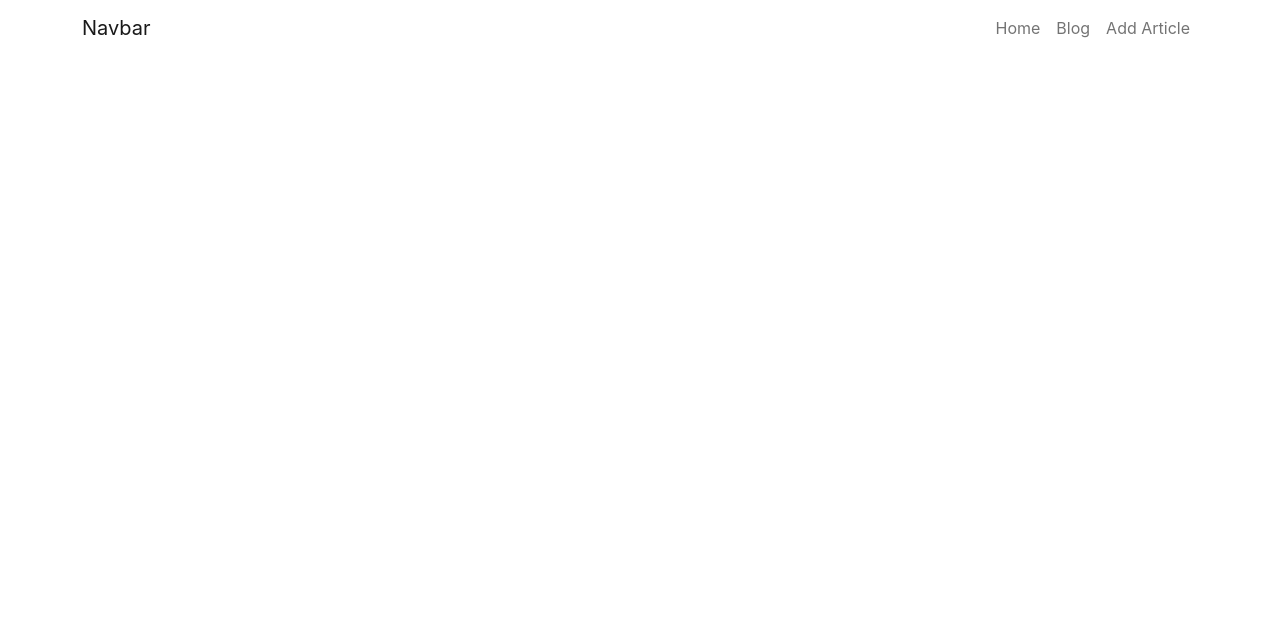
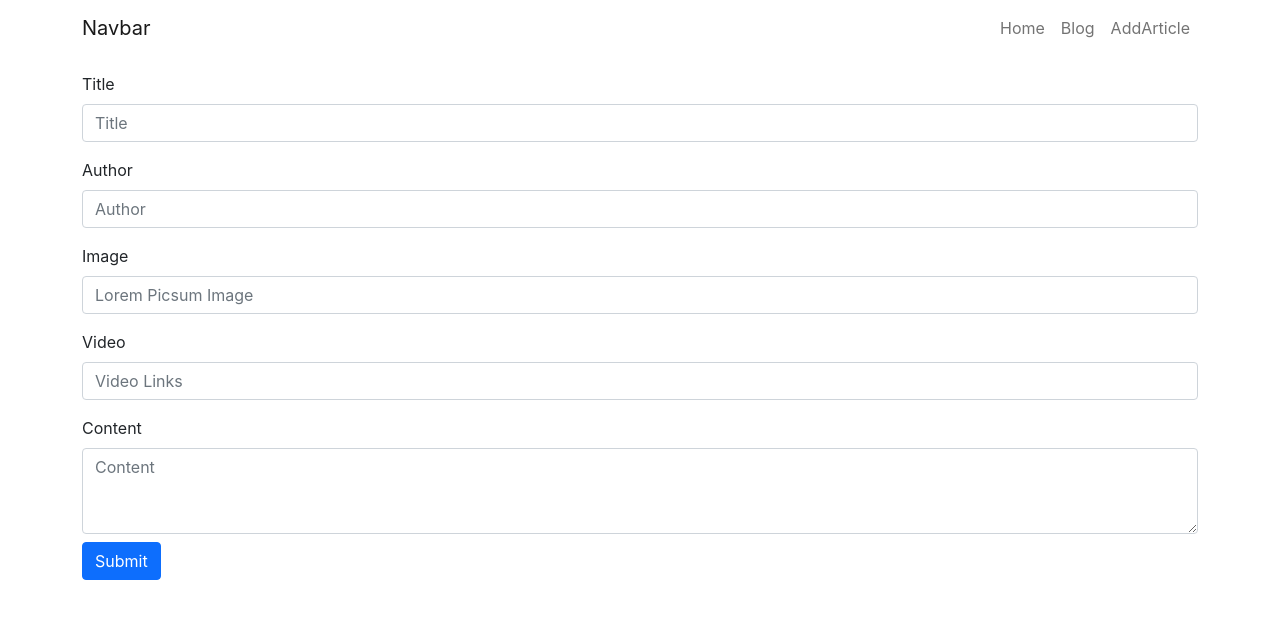
Before and after one commit to cemnisan/react-articleCreation-form, a React (Create React App) app: page /addarticle in a window 1280 px wide. Shown: the top 618 px of the page. Built offline with nearby package versions, Linux system fonts and the light colour scheme.

Commit message:
article form added

```diff
--- a/src/App.js
+++ b/src/App.js
@@ -1,6 +1,7 @@
 import React from 'react';
 import Navbar from './components/layout/Navbar';
 import Article from './components/articles/Article';
+import ArticleForm from './components/form/ArticleForm';
 import {BrowserRouter as Router,Route,Switch} from 'react-router-dom';
 
 
@@ -11,7 +12,13 @@ function App() {
     <Router>
       <Navbar resumeData={resumeData} />
         <Switch>
+
           <Route exact path="/blog" component={Article} />
+
+          <Route exact path="/addarticle">
+            <ArticleForm resumeData ={resumeData} />
+          </Route>
+
         </Switch>
     </Router>
   );
--- /dev/null
+++ b/src/components/form/ArticleForm.js
@@ -0,0 +1,26 @@
+import React from 'react';
+import {Form,Button} from 'react-bootstrap';
+
+function ArticleForm(props){
+    let resumeData= props.resumeData;
+    return(
+        <Form className="container">
+            {
+                resumeData.articleForm.map(item=>{
+                    let {controlId,label,type,placeholder,as,rows} = item;
+                    return (
+                        <Form.Group controlId={controlId}>
+                            <Form.Label className="mt-3">{label}</Form.Label>
+                            <Form.Control type={type} placeholder={placeholder} as={as} rows={rows} />
+                        </Form.Group>
+                    )
+                })
+            }
+            <Button variant="primary" type="submit" className="mt-2">
+                Submit
+            </Button>
+        </Form>
+    )
+}
+
+export default ArticleForm;
--- a/src/data/resumeData.js
+++ b/src/data/resumeData.js
@@ -1,5 +1,48 @@
 let resumeData = {
-    "navbar":["Home","Blog","Add Article"]
+    "navbar":["Home","Blog","AddArticle"],
+    "articleForm":[
+        {
+            "controlId":"formTitle",
+            "label":"Title",
+            "type":"text",
+            "placeholder":"Title",
+            "as":"input",
+            "rows":"3"
+        },
+        {
+            "controlId":"formAuthor",
+            "label":"Author",
+            "type":"text",
+            "placeholder":"Author",
+            "as":"input",
+            "rows":"3"
+        },
+        {
+            "controlId":"formImage",
+            "label":"Image",
+            "type":"url",
+            "placeholder":"Lorem Picsum Image",
+            "as":"input",
+            "rows":"3"
+        },
+        {
+            "controlId":"formVideo",
+            "label":"Video",
+            "type":"url",
+            "placeholder":"Video Links",
+            "as":"input",
+            "rows":"3"
+        },
+        {
+            "controlId":"formContent",
+            "label":"Content",
+            "type":"text",
+            "placeholder":"Content",
+            "as":"textarea",
+            "rows":"3"
+        },
+
+    ]
 }
 
 export default resumeData;
```
Also changed, not shown: 1 other file (tests, documents, lock files or other folders).
